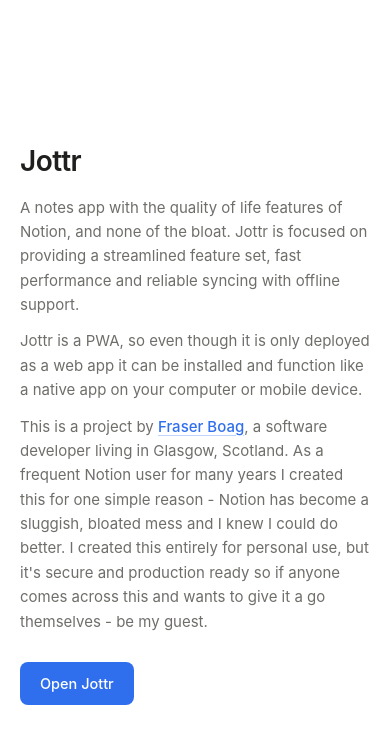
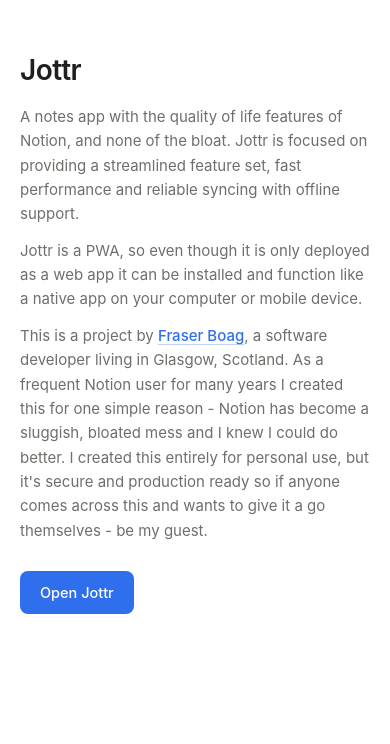
Before and after one commit to fraserboag/jottr26, a Next.js app: page / in a window 390 px wide. Shown: the top 744 px of the page. Built offline with nearby package versions, Linux system fonts and the light colour scheme; no server answers.

Commit message:
Top-align the home page on narrow screens instead of centring it
Co-Authored-By: Claude Opus 5.5 (1M context) <noreply@anthropic.com>

```diff
--- a/app/page.tsx
+++ b/app/page.tsx
@@ -2,7 +2,7 @@ import { SignedInRedirect } from "@/components/SignedInRedirect";
 
 export default function LandingPage() {
   return (
-    <div className="flex min-h-dvh items-center justify-center bg-surface px-5 py-16">
+    <div className="flex min-h-dvh items-start justify-center bg-surface px-5 pt-12 pb-16 sm:items-center sm:py-16">
       <SignedInRedirect />
       <main className="w-full max-w-[34rem]">
         <h1 className="text-[1.75rem] font-semibold tracking-[-0.02em] text-ink">Jottr</h1>
```
